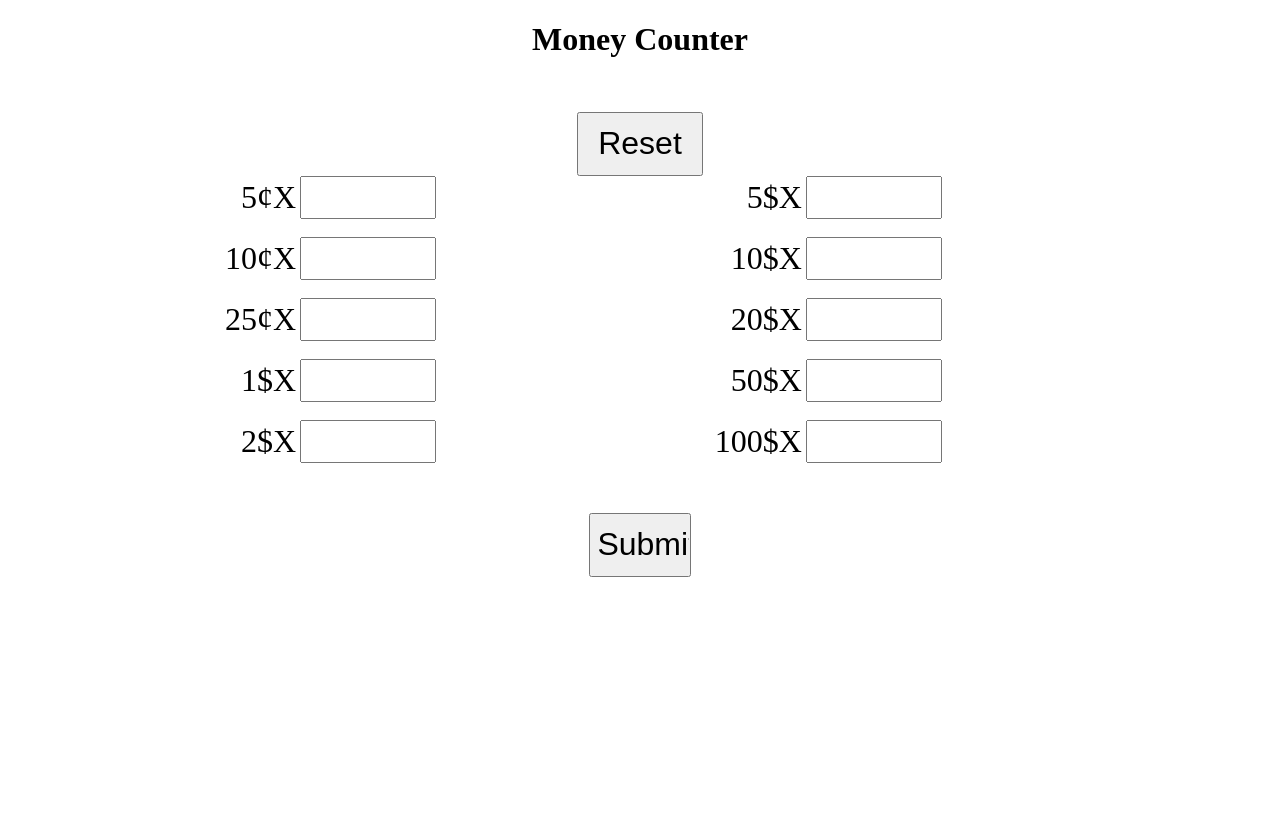
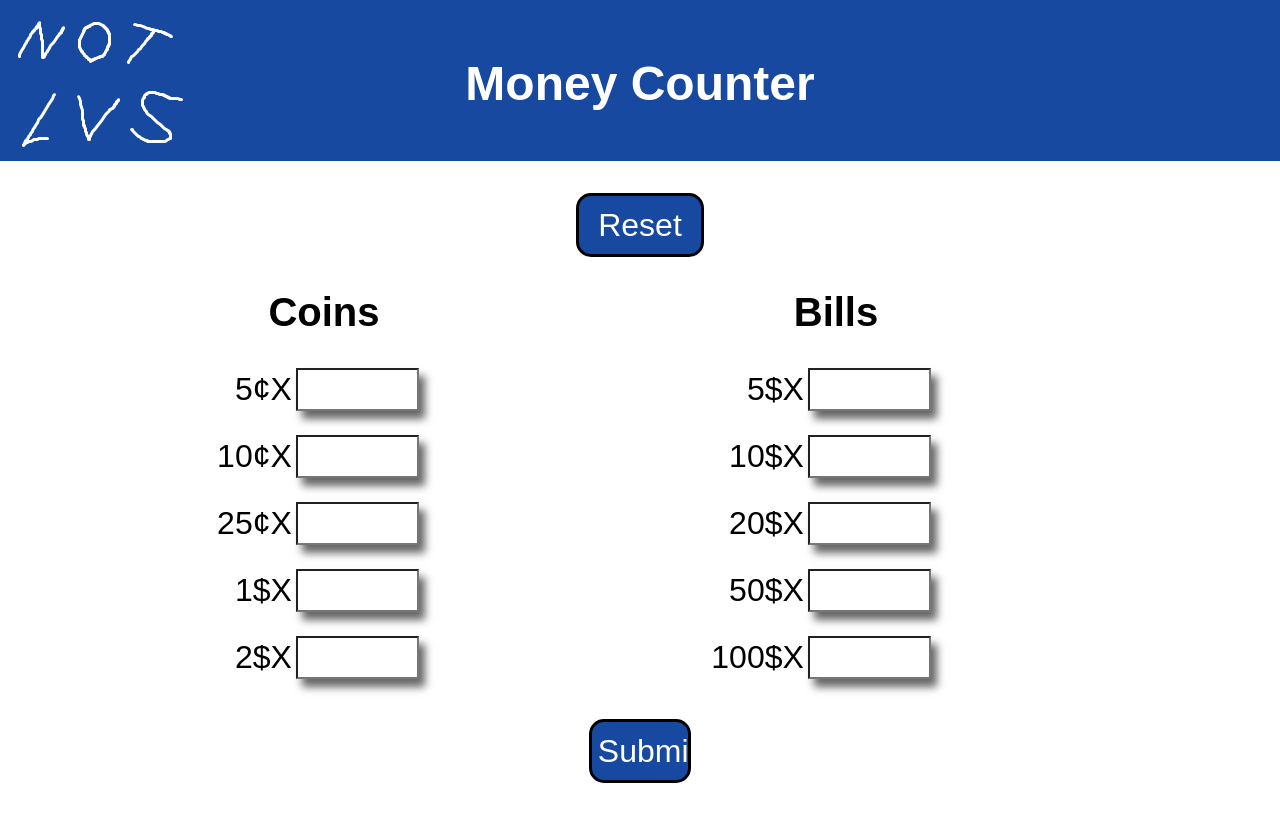
Before and after one commit to K4Z4MA/moneycounterV1, a plain HTML site: page index.html in a window 1280 px wide. Drawn offline with Linux system fonts and the light colour scheme.

Commit message:
finalV demonstration
final version for demonstration

```diff
--- a/css/style.css
+++ b/css/style.css
@@ -1,9 +1,32 @@
 html{
     width: 100%;
     height: 100%;
+    font-family: arial, sans-serif;
+}
+body{
+    margin: 0;
+}
+.header{
+    width: 100%;
+    height: 161px;
+    background-color: #16499f;
+}
+.logo{
+    text-align: left;
+    width: 200px;
+    height: 161px;
+    background-image: url('image/logo.png');
+    background-size: cover;
+    background-repeat: no-repeat;
+    margin: 0;
+    position: absolute;
 }
 h1{
     text-align: center;
+    color: white;
+    margin: 0;
+    line-height: 3.5em;
+    font-size: 3em;
 }
 label{
     font-size: 2em;
@@ -16,20 +39,37 @@ label{
     margin: 1em 45% 0 45%;
     height: 2em;
     font-size: 2em;
+    background-color: #16499f;
+    color: white;
+    border-radius: 15px;
+    border: 3.5px solid black;
+}
+#resetButton:hover{
+    cursor: pointer;
 }
 #quantityEntry{
     display: flex;
     flex-flow: row wrap;
     justify-content: space-around;
     width: 80%;
-    height: 20em;
+    height: 70%;
     margin: 0 10% 0 10%;
+}
+.sectionTitle{
+    text-align: center;
+    padding-right: 3em;
+    font-size: 2.5em;
+}
+.inputRow{
+    margin: 1.5em 0 1.5em 0;
 }
 .numberInput{
     margin-right: 0;
     font-size: 2em;
-    width: 4em;
+    width: 25%;
     display: inline-block;
+    box-shadow: 6px 8px 8px rgba(0,0,0,0.6);
+
 }
 .singleResult{
     width: 40%;
@@ -40,9 +80,16 @@ label{
 #submitButton{
     align-self: flex-end;
     width: 10%;
-    margin: 1em 45% 0 45%;
+    margin: 0.5em 45% 0 45%;
     height: 2em;
     font-size: 2em;
+    background-color: #16499f;
+    color: white;
+    border-radius: 15px;
+    border: 3.5px solid black;
+}
+#submitButton:hover{
+    cursor: pointer;
 }
 #sectionChange{
     width: 45%;
@@ -50,3 +97,9 @@ label{
 #sectionBills{
     width: 45%;
 }
+#total{
+    text-align: center;
+    font-size: 2em;
+    margin: 0.5em 0 1em 0;
+    padding-bottom: 0.5em;
+}
--- a/index.html
+++ b/index.html
@@ -7,31 +7,35 @@
 </head>
 <script src="js/script.js"></script>
 <body>
-    <h1>Money Counter</h1>
+    <div class="header">
+        <div class="logo"></div>
+        <h1>Money Counter</h1>
+    </div>
     <button onclick="reset()" id="resetButton">Reset</button>
     <form onsubmit="calculate()" id="quantityEntry">
         <div id="sectionChange">
-            <div id="fiveCent">
+            <h2 class="sectionTitle">Coins</h2>
+            <div id="fiveCent" class="inputRow">
                 <label for="fiveCentInput">5¢X</label>
                 <input type="number" id="fiveCentInput" name="fiveCentInput" class="numberInput"/>
                 <p id="fiveCentOutput" class="singleResult"></p>
             </div>
-            <div id="tenCent">
+            <div id="tenCent" class="inputRow">
                 <label for="Input">10¢X</label>
                 <input type="number" id="tenCentInput" name="tenCentInput" class="numberInput"/>
                 <p id="tenCentOutput" class="singleResult"></p>
             </div>
-            <div id="twentyFiveCent">
+            <div id="twentyFiveCent" class="inputRow">
                 <label for="twentyFiveCentInput">25¢X</label>
                 <input type="number" id="twentyFiveCentInput" name="twentyFiveCentInput" class="numberInput"/>
                 <p id="twentyFiveCentOutput" class="singleResult"></p>
             </div>
-            <div id="oneDollar">
+            <div id="oneDollar" class="inputRow">
                 <label for="oneDollarInput">1$X</label>
                 <input type="number" id="oneDollarInput" name="oneDollarInput" class="numberInput"/>
                 <p id="oneDollarOutput" class="singleResult"></p>
             </div>
-            <div id="twoDollar">
+            <div id="twoDollar" class="inputRow">
                 <label for="twoDollarInput">2$X</label>
                 <input type="number" id="twoDollarInput" name="twoDollarInput" class="numberInput"/>
                 <p id="twoDollarOutput" class="singleResult"></p>
@@ -39,27 +43,28 @@
 
         </div>
         <div id="sectionBills">
-            <div id="fiveDollar">
+            <h2 class="sectionTitle">Bills</h2>
+            <div id="fiveDollar" class="inputRow">
                 <label for="fiveDollarInput">5$X</label>
                 <input type="number" id="fiveDollarInput" name="fiveDollarInput" class="numberInput"/>
                 <p id="fiveDollarOutput" class="singleResult"></p>
             </div>
-            <div id="tenDollar">
+            <div id="tenDollar" class="inputRow">
                 <label for="tenDollarInput">10$X</label>
                 <input type="number" id="tenDollarInput" name="tenDollarInput" class="numberInput"/>
                 <p id="tenDollarOutput" class="singleResult"></p>
             </div>
-            <div id="twentyDollar">
+            <div id="twentyDollar" class="inputRow">
                 <label for="twentyDollarInput">20$X</label>
                 <input type="number" id="twentyDollarInput" name="twentyDollarInput" class="numberInput"/>
                 <p id="twentyDollarOutput" class="singleResult"></p>
             </div>
-            <div id="fiftyDollar">
+            <div id="fiftyDollar" class="inputRow">
                 <label for="fiftyDollarInput">50$X</label>
                 <input type="number" id="fiftyDollarInput" name="fiftyDollarInput" class="numberInput"/>
                 <p id="fiftyDollarOutput" class="singleResult"></p>
             </div>
-            <div id="hundredDollar">
+            <div id="hundredDollar" class="inputRow">
                 <label for="hundredDollarInput">100$X</label>
                 <input type="number" id="hundredDollarInput" name="hundredDollarInput" class="numberInput"/>
                 <p id="hundredDollarOutput" class="singleResult"></p>
--- a/js/script.js
+++ b/js/script.js
@@ -24,19 +24,19 @@ function calculate(){
     if (Number.isNaN(totalFiveCent)) {
         totalFiveCent = parseInt(0);
     } else {
-        document.getElementById("fiveCentOutput").innerHTML = "=" + totalFiveCent + "$";
+        document.getElementById("fiveCentOutput").innerHTML = "=" + totalFiveCent.toFixed(2) + "$";
     }
 
     if (Number.isNaN(totalTenCent)) {
         totalTenCent = parseInt(0);
     } else {
-        document.getElementById("tenCentOutput").innerHTML = "=" + totalTenCent + "$";
+        document.getElementById("tenCentOutput").innerHTML = "=" + totalTenCent.toFixed(2) + "$";
     }
 
     if (Number.isNaN(totalTwentyFiveCent)) {
         totalTwentyFiveCent = parseInt(0);
     } else {
-        document.getElementById("twentyFiveCentOutput").innerHTML = "=" + totalTwentyFiveCent + "$";
+        document.getElementById("twentyFiveCentOutput").innerHTML = "=" + totalTwentyFiveCent.toFixed(2) + "$";
     }
 
     if (Number.isNaN(totalOneDollar)) {
@@ -80,22 +80,14 @@ function calculate(){
     } else {
         document.getElementById("hundredDollarOutput").innerHTML = "=" + totalHundredDollar + "$";
     }
-    /*document.getElementById("twentyFiveCentOutput").innerHTML = totalTwentyFiveCent + "$";
-    document.getElementById("oneDollarOutput").innerHTML = totalOneDollar + "$";
-    document.getElementById("twoDollarOutput").innerHTML = totalTwoDollar + "$";
-    document.getElementById("fiveDollarOutput").innerHTML = totalFiveDollar + "$";
-    document.getElementById("tenDollarOutput").innerHTML = totalTenDollar + "$";
-    document.getElementById("twentyDollarOutput").innerHTML = totalTwentyDollar + "$";
-    document.getElementById("fiftyDollarOutput").innerHTML = totalFiftyDollar + "$";
-    document.getElementById("hundredDollarOutput").innerHTML = totalHundredDollar + "$";*/
 
     let total = totalFiveCent + totalTenCent + totalTwentyFiveCent + totalOneDollar + totalTwoDollar + totalFiveDollar + totalTenDollar + totalTwentyDollar + totalFiftyDollar + totalHundredDollar;
-    document.getElementById("total").innerHTML = "The total of the amount is " + total.toFixed(2);
-    //alert(fiveCent + tenCent + twentyFiveCent + oneDollar + twoDollar + fiveDollar + tenDollar + twentyDollar + fiftyDollar + hundredDollar)
+    document.getElementById("total").innerHTML = "The total of the amount is " + total.toFixed(2) + "$" + "<br/>**Made by Alexandre Sammut. Contact me to remove this message or any other modification, ask me before utilisation!**©";
 }
 
+
 function reset(){
-    document.getElementById("QuantityEntry").reset();
+    document.getElementById("quantityEntry").reset();
     document.getElementById("fiveCentOutput").innerHTML = "";
     document.getElementById("tenCentOutput").innerHTML = "";
     document.getElementById("twentyFiveCentOutput").innerHTML = "";
```
Also changed, not shown: css/image/logo.png (added).
